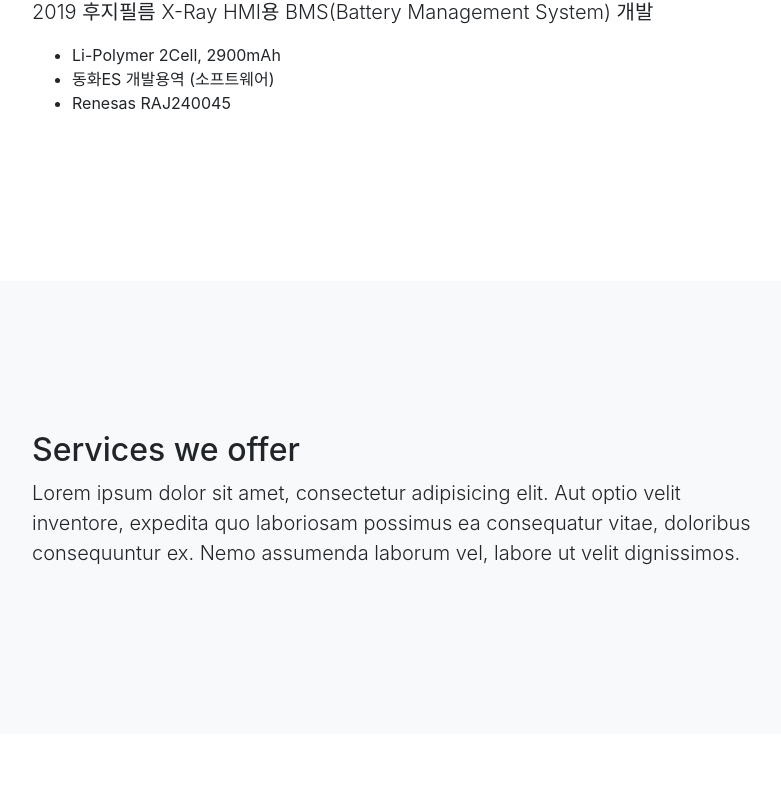
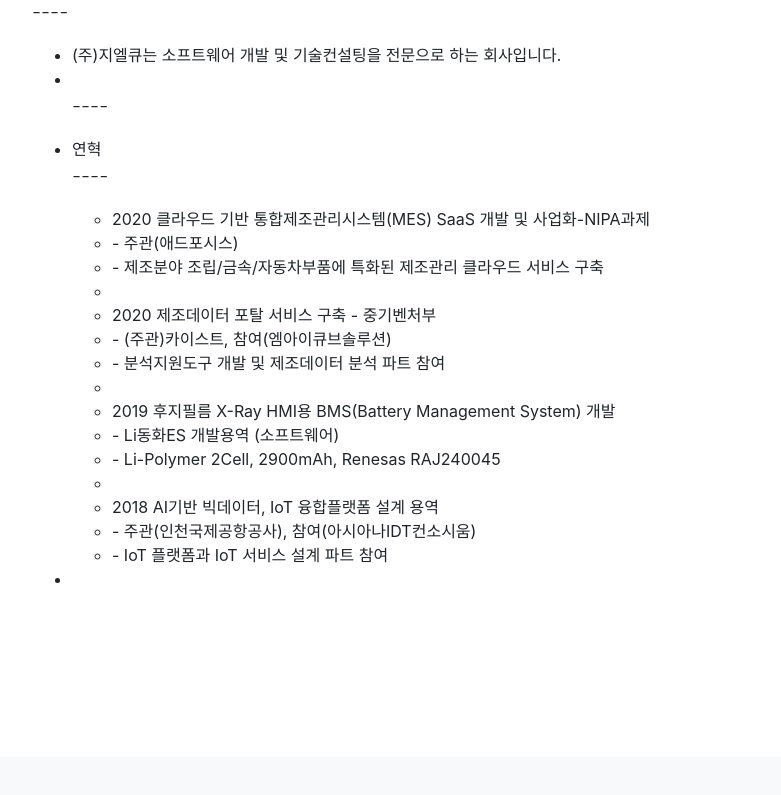
Before and after one commit to GLQKOREA/glqkorea.github.io, a website with bundled scripts: page index.html in a window 1280 px wide. Shown: the part 557-1352 px from the top of the page, without its empty margins (243-1024 px from the left). Built offline with nearby package versions, Linux system fonts and the light colour scheme.

Commit message:
Update index.html

```diff
--- a/index.html
+++ b/index.html
@@ -46,7 +46,7 @@
   <header class="bg-primary text-white">
     <div class="container text-center">
       <h1>Welcome to GLQ co.,ltd </h1>
-      <p class="lead"> 샘플 </p>
+      <p class="lead"> ___ </p>
     </div>
   </header>
 
@@ -54,12 +54,36 @@
     <div class="container">
       <div class="row">
         <div class="col-lg-8 mx-auto">
-          <h2>연혁</h2>
-          <p class="lead"> 2019 후지필름 X-Ray HMI용 BMS(Battery Management System) 개발</p>
+          <h2> About </h2>
+          <p class="lead"> ---- </p>
           <ul>
-            <li> Li-Polymer 2Cell, 2900mAh </li>
-            <li> 동화ES 개발용역 (소프트웨어) </li>
-            <li> Renesas RAJ240045  </li>
+            <li> (주)지엘큐는 소프트웨어 개발 및 기술컨설팅을 전문으로 하는 회사입니다. </li>
+            <li> </li>
+            <p class="lead"> ---- </p>
+            <li> 연혁 </li>
+            <p class="lead"> ---- </p>
+            <ul>
+              <li> 2020 클라우드 기반 통합제조관리시스템(MES) SaaS 개발 및 사업화-NIPA과제  </li>
+              <li>   - 주관(애드포시스) </li>
+              <li>   - 제조분야 조립/금속/자동차부품에 특화된 제조관리 클라우드 서비스 구축 </li>
+              <li> </li>
+
+              <li> 2020 제조데이터 포탈 서비스 구축 - 중기벤처부  </li>
+              <li>   - (주관)카이스트, 참여(엠아이큐브솔루션) </li>
+              <li>   - 분석지원도구 개발 및 제조데이터 분석 파트 참여 </li>
+              <li> </li>
+
+              <li> 2019 후지필름 X-Ray HMI용 BMS(Battery Management System) 개발  </li>
+              <li>   - Li동화ES 개발용역 (소프트웨어) </li>
+              <li>   - Li-Polymer 2Cell, 2900mAh, Renesas RAJ240045 </li>
+              <li> </li>
+
+              <li> 2018 AI기반 빅데이터, IoT 융합플랫폼 설계 용역 </li>
+              <li>   - 주관(인천국제공항공사), 참여(아시아나IDT컨소시움)  </li>
+              <li>   - IoT 플랫폼과 IoT 서비스 설계 파트 참여 </li>
+            </ul>
+
+            <li> </li>
           </ul>
         </div>
       </div>
```
